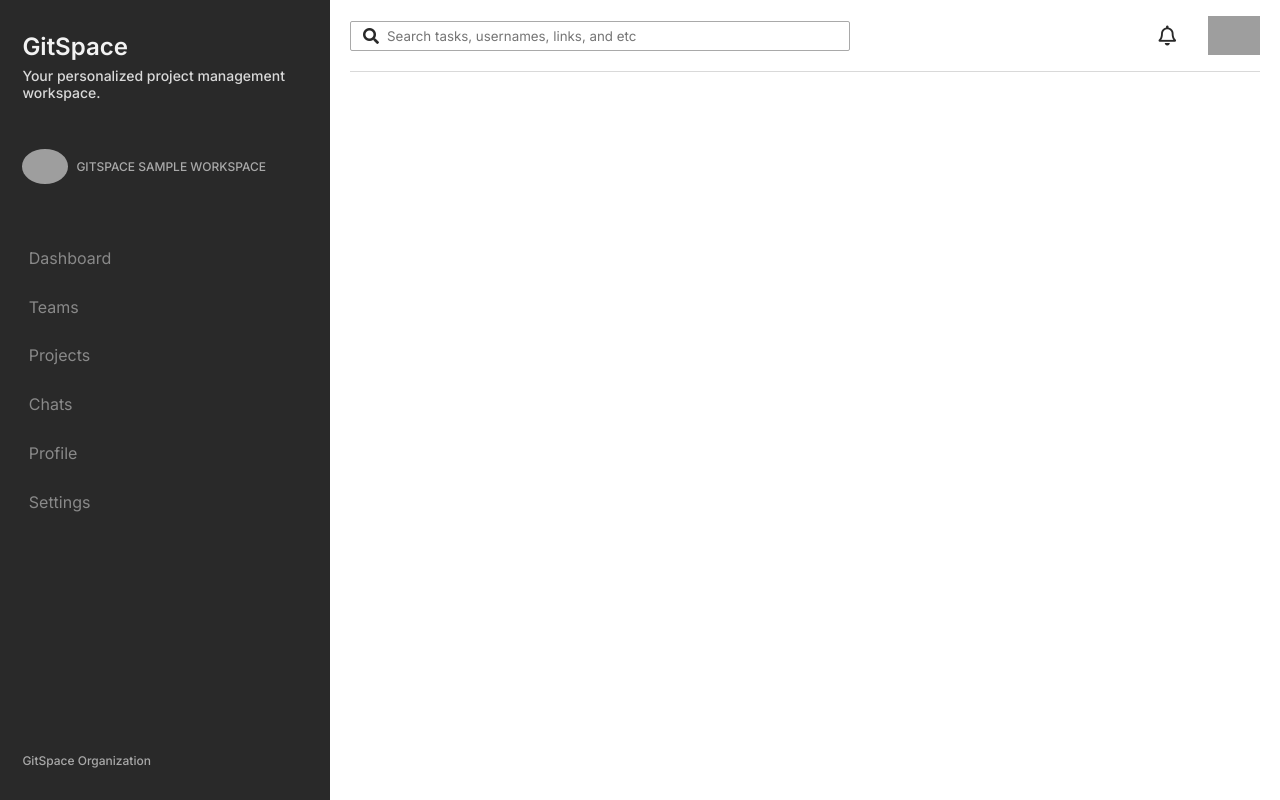
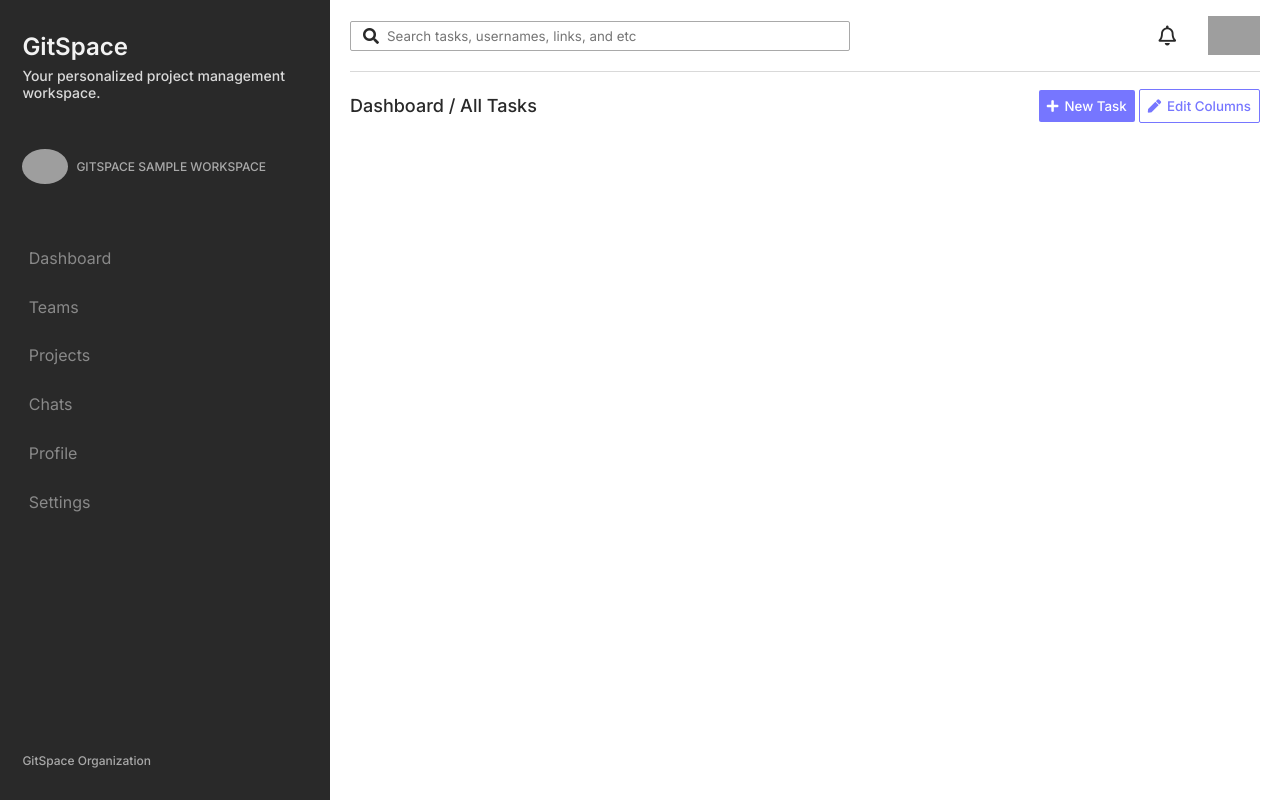
Before and after one commit to yashsehgal/dashboard-ui, a React (Create React App) app: page / in a window 1280 px wide. Built offline with nearby package versions, Linux system fonts and the light colour scheme; grey boxes are pictures that could not be loaded.

Commit message:
feat: dashboard-header section added

```diff
--- /dev/null
+++ b/src/views/Dashboard/Board/style.view.dashboard.board.css
@@ -0,0 +1 @@
+/* No CSS *//*# sourceMappingURL=style.view.dashboard.board.css.map */
--- a/src/views/Dashboard/index.js
+++ b/src/views/Dashboard/index.js
@@ -1,5 +1,6 @@
 import React from 'react'
 import Menu from '../../styled-components/section-components/Menu';
+import { OutlineButton, PrimaryButton } from '../../styled-components/widgets/Button';
 import './style.views.dashboard.css'
 
 export default function Dashboard() {
@@ -9,7 +10,19 @@ export default function Dashboard() {
       <Menu />
       {/* Board/Cards Section */}
       <div className="board-wrapper">
-
+        <div className="board-header-section">
+          <h5 className="dashboard-view-title text__gray-1">Dashboard / All Tasks</h5>
+          <div className="dashboard-task-action-buttons-wrapper">
+            <PrimaryButton
+              value="New Task"
+              icon="fas fa-plus"
+            />
+            <OutlineButton
+              value="Edit Columns"
+              icon="fas fa-pen"
+            />
+          </div>
+        </div>
       </div>
     </div>
   );
--- a/src/views/Dashboard/style.views.dashboard.css
+++ b/src/views/Dashboard/style.views.dashboard.css
@@ -1 +1,23 @@
-/* No CSS *//*# sourceMappingURL=style.views.dashboard.css.map */
+div.view__dashboard > div.board-wrapper > div.board-header-section {
+  margin-top: 1em;
+  display: -webkit-box;
+  display: -ms-flexbox;
+  display: flex;
+  -webkit-box-align: center;
+      -ms-flex-align: center;
+          align-items: center;
+  -webkit-box-pack: justify;
+      -ms-flex-pack: justify;
+          justify-content: space-between;
+}
+
+div.view__dashboard > div.board-wrapper > div.board-header-section > div.dashboard-task-action-buttons-wrapper {
+  display: -webkit-box;
+  display: -ms-flexbox;
+  display: flex;
+  -webkit-box-align: center;
+      -ms-flex-align: center;
+          align-items: center;
+  gap: 4px;
+}
+/*# sourceMappingURL=style.views.dashboard.css.map */
--- /dev/null
+++ b/src/views/Dashboard/style.views.dashboard.scss
@@ -0,0 +1,15 @@
+div.view__dashboard {
+  > div.board-wrapper {
+    > div.board-header-section {
+      margin-top: 1em;
+      display: flex;
+      align-items: center;
+      justify-content: space-between;
+      > div.dashboard-task-action-buttons-wrapper {
+        display: flex;
+        align-items: center;
+        gap: 4px;
+      }
+    }
+  }
+}
```
Also changed, not shown: src/views/Dashboard/Board/index.js (added, +12 -0 lines), src/styled-components/widgets/Input/style.widgets.input.scss (line endings or trailing spaces), src/views/Dashboard/Board/style.view.dashboard.board.scss (added), 2 other files (tests, documents, lock files or other folders).
